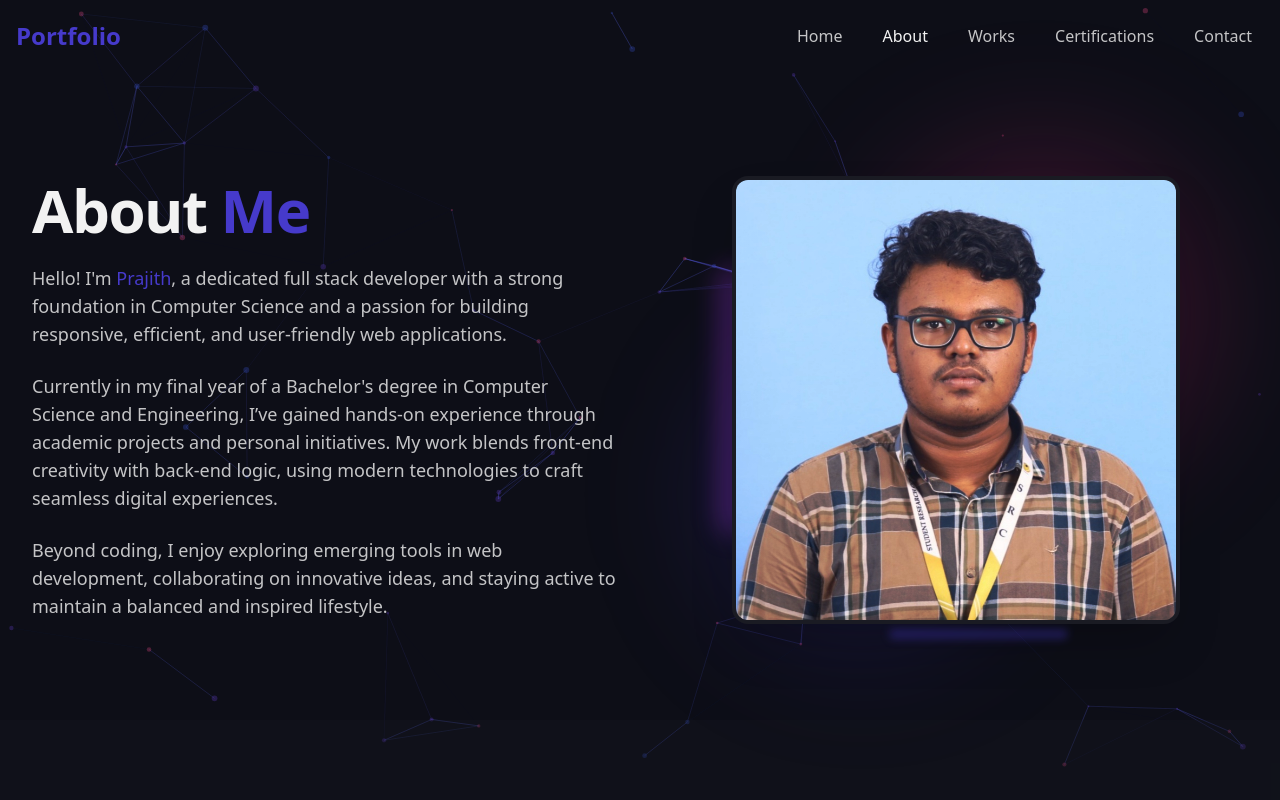
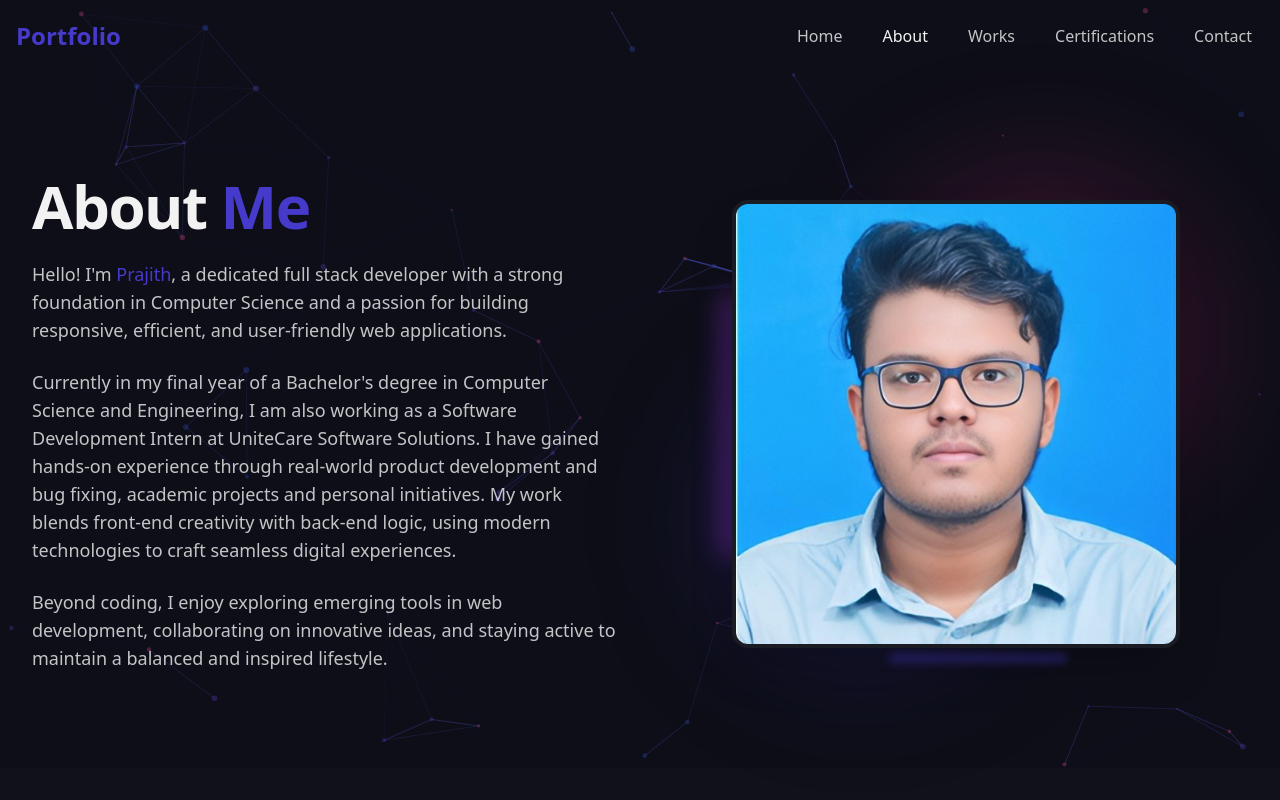
Before and after one commit to Prajith0765/Prajith-Portfolio, a React (Vite) app: page /about in a window 1280 px wide. Shown: the top 800 px of the page. Built offline with nearby package versions, Linux system fonts and the light colour scheme.

Commit message:
About Section Updated

```diff
--- a/src/pages/About.jsx
+++ b/src/pages/About.jsx
@@ -23,7 +23,7 @@ const About = () => {
               </p>
 
               <p className="text-lg text-foreground/80 mb-6">
-                Currently in my final year of a Bachelor's degree in Computer Science and Engineering, I’ve gained hands-on experience through academic projects and personal initiatives. My work blends front-end creativity with back-end logic, using modern technologies to craft seamless digital experiences.
+                Currently in my final year of a Bachelor's degree in Computer Science and Engineering, I am also working as a Software Development Intern at UniteCare Software Solutions. I have gained hands-on experience through real-world product development and bug fixing, academic projects and personal initiatives. My work blends front-end creativity with back-end logic, using modern technologies to craft seamless digital experiences.
               </p>
 
               <p className="text-lg text-foreground/80">
@@ -45,9 +45,9 @@ const About = () => {
                 {/* Profile image with border */}
                 <div className="relative z-10 w-full h-full rounded-2xl overflow-hidden border-4 border-card shadow-2xl">
                   <img
-                    src="/images/itsme.jpg"
+                    src="/images/prajith-photo.jpg"
                     alt="Profile"
-                    className="w-full h-full object-cover"
+                    className="w-full h-full object-cover object-[50%_20%]"
                   />
 
                   {/* Gradient overlay for integration with background */}
```
Also changed, not shown: public/images/prajith-photo.jpg (added).
